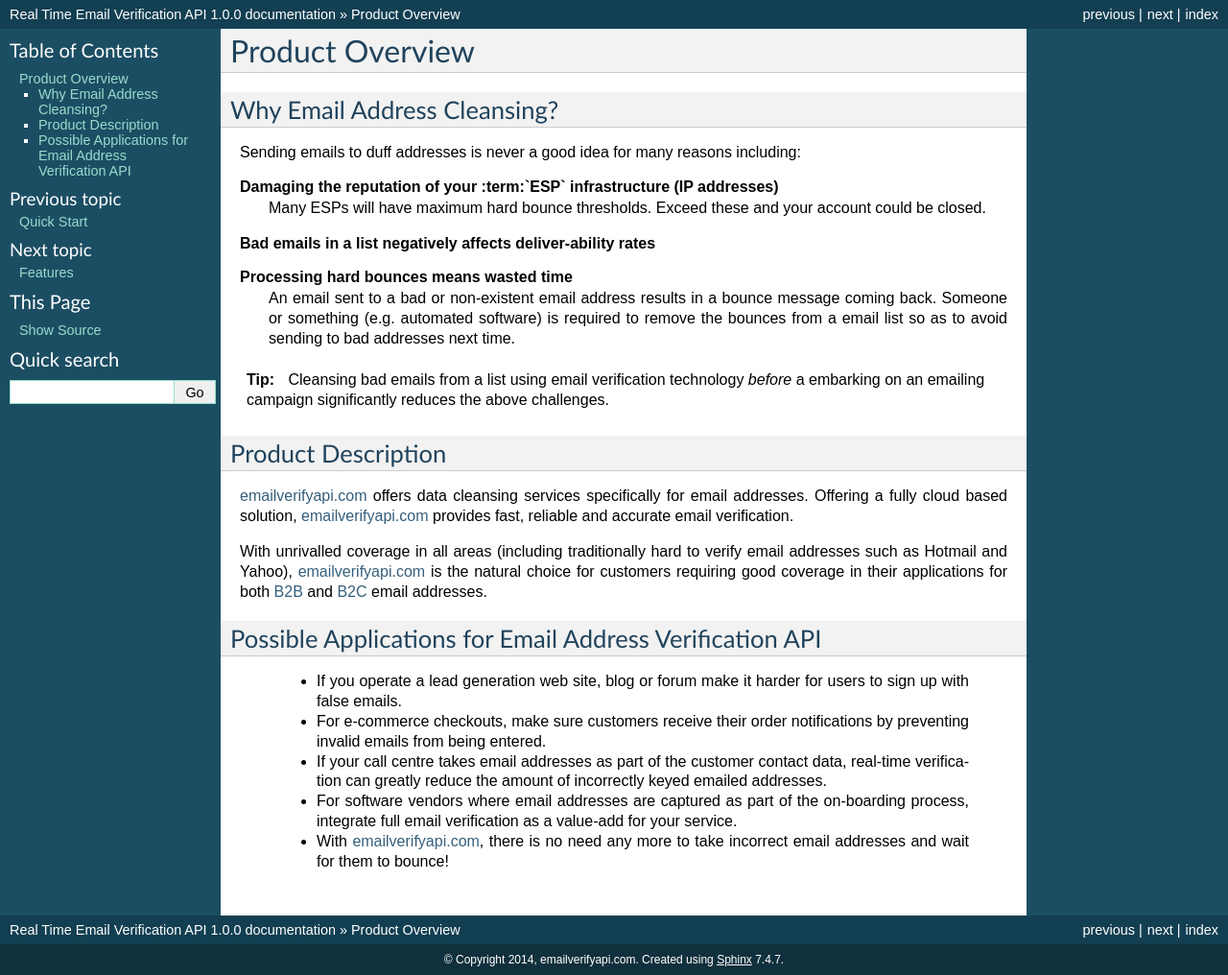
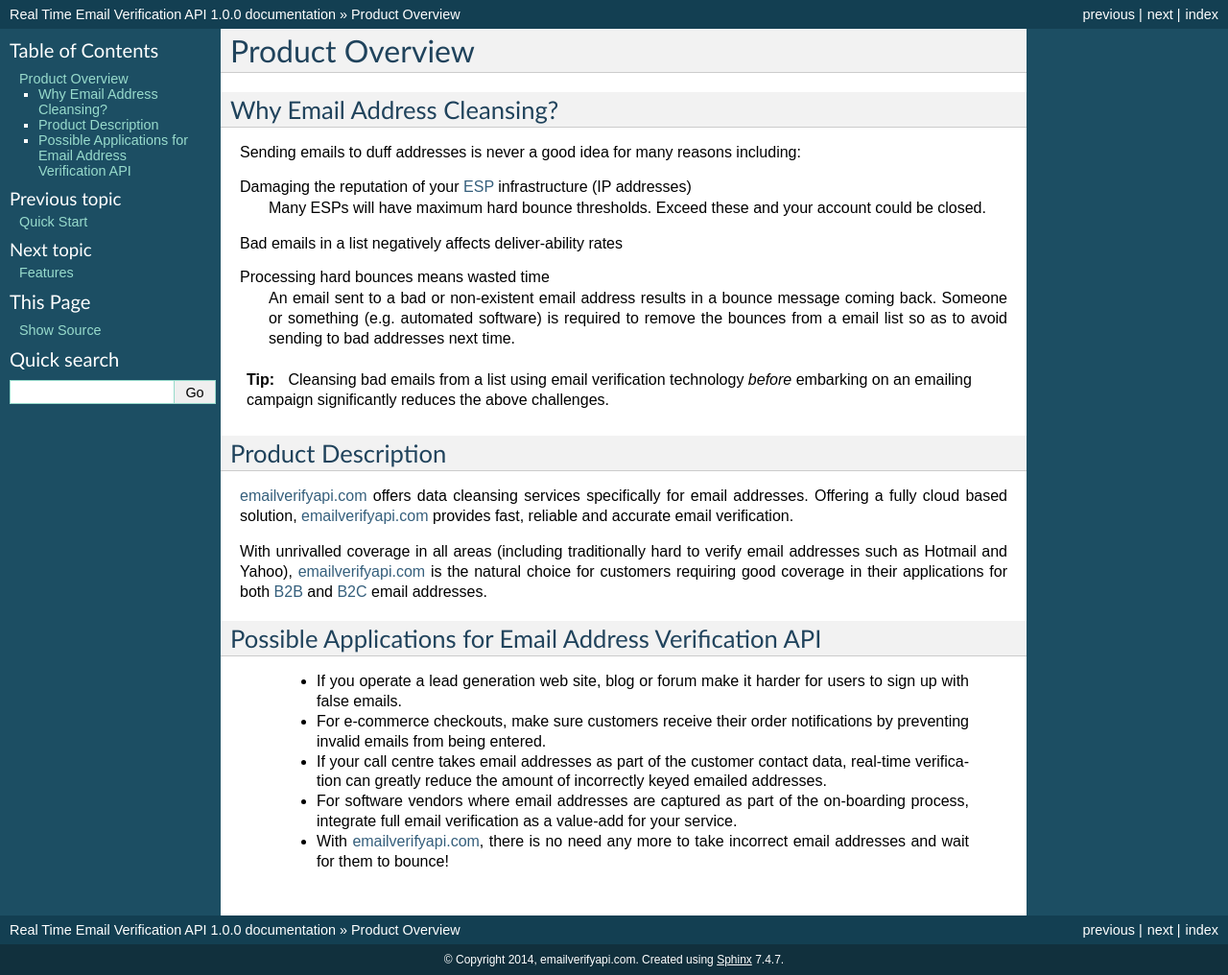
Before and after one commit to emailverifyapicom/docs-rtapi, a Sphinx documentation site: the page built from docs/product-overview.rst, in a window 1280 px wide. Shown: the whole page at 96% size. Built offline with Sphinx 7.4.7, drawn with Linux system fonts in a browser that asks for light colours.

Commit message:
Final? tweaks.

```diff
--- a/docs/product-overview.rst
+++ b/docs/product-overview.rst
@@ -7,19 +7,19 @@
 ----------------------------
 Sending emails to duff addresses is never a good idea for many reasons including:
 
-**Damaging the reputation of your :term:`ESP` infrastructure (IP addresses)**
+Damaging the reputation of your :term:`ESP` infrastructure (IP addresses)
 	Many ESPs will have maximum hard bounce thresholds. Exceed these and your account could be closed.
 
-**Bad emails in a list negatively affects deliver-ability rates**
+Bad emails in a list negatively affects deliver-ability rates
 
-**Processing hard bounces means wasted time**
+Processing hard bounces means wasted time
 	An email sent to a bad or non-existent email address results in a bounce
 	message coming back. Someone or something (e.g. automated software)
 	is required to remove the bounces from a email list so as to avoid
 	sending to bad addresses next time.
 
 .. tip:: 	Cleansing bad emails from a list using email verification technology
-			*before* a embarking on an emailing campaign significantly
+			*before* embarking on an emailing campaign significantly
 			reduces the above challenges.
 
 Product Description
```
